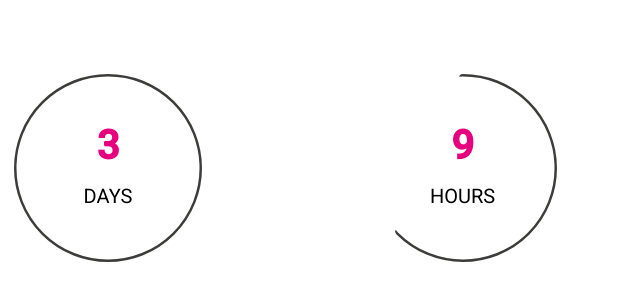
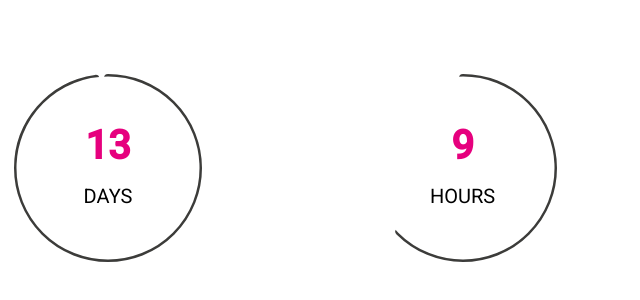
Before and after one commit to WWWebb001/Countdown, a plain HTML site: page index.html in a window 1280 px wide. Shown: the part 92-392 px from the top of the page, 0-640 px from the left. Drawn offline with nearby package versions, Linux system fonts and the light colour scheme.

Commit message:
Update index.html

```diff
--- a/index.html
+++ b/index.html
@@ -175,7 +175,7 @@ video {
 	 $(document).ready(function(){
 
 		 // Set Launch Date (ms)
-const launchDate = new Date("June 2, 2023 23:59:00 UTC").getTime();
+const launchDate = new Date("June 12, 2023 23:59:00 UTC").getTime();
 
 // Context object
 const c = {
```
